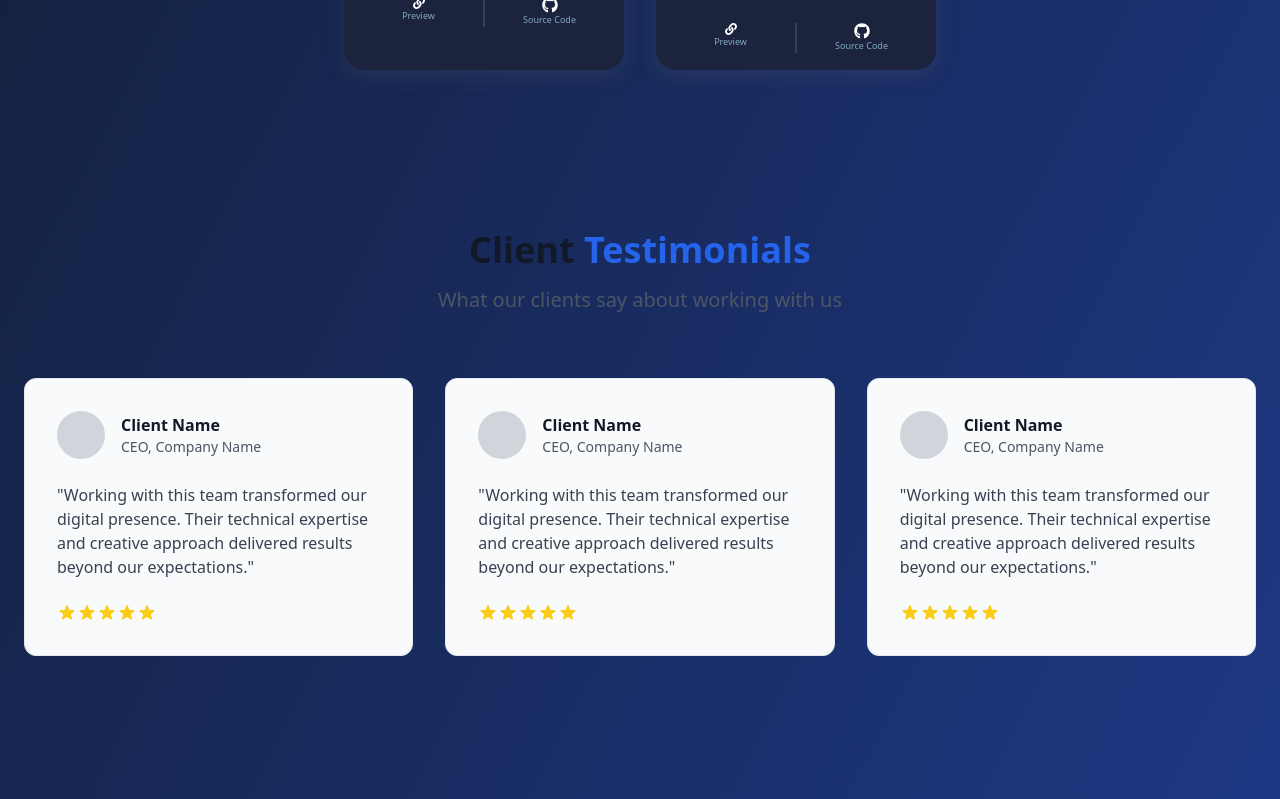
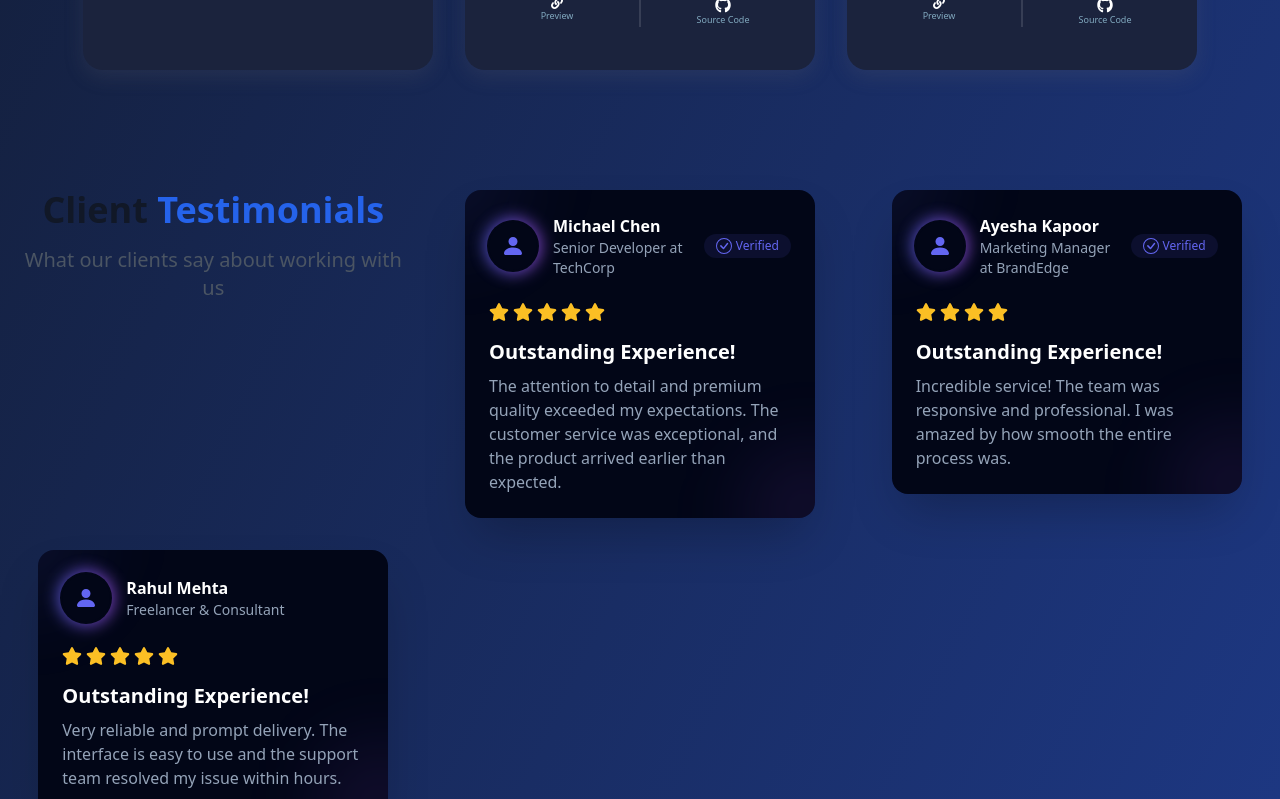
Before and after one commit to somu46/rayndi, a React (Create React App) app: page /work in a window 1280 px wide. Shown: the part 1460-2259 px from the top of the page. Built offline with nearby package versions, Linux system fonts and the light colour scheme.

Commit message:
`Refactor UI components and pages with minor styling changes`

```diff
--- a/src/App.js
+++ b/src/App.js
@@ -5,7 +5,7 @@ import Home from './Components/Home/Home';
 
 function App() {
   return (
-    <div className="App">
+    <div className="App p-2">
     {/* <NavBar/> */}
     <Home/>
     {/* <Footer/> */}
--- a/src/Components/UIVerse/EmployeeCard.js
+++ b/src/Components/UIVerse/EmployeeCard.js
@@ -3,7 +3,7 @@ import { FaXTwitter, FaGithub, FaLinkedin } from 'react-icons/fa6';
 
 const Card = ({ member }) => {
   return (
-    <div className="w-[250px] h-[250px] bg-red-600 rounded-[32px] p-[3px] relative shadow-[0px_70px_30px_-50px_rgba(96,75,74,0.19)] transition-all duration-500 ease-in-out group hover:rounded-tl-[55px]">
+    <div className="mx-auto w-[250px] h-[250px] bg-transparent rounded-[32px] p-[3px] relative shadow-[0px_70px_30px_-50px_rgba(96,75,74,0.19)] transition-all duration-500 ease-in-out group hover:rounded-tl-[55px]">
       <div className="absolute w-[calc(100%-6px)] h-[calc(100%-6px)] top-[3px] left-[3px] rounded-[29px] z-[1] overflow-hidden transition-all duration-500 ease-in-out delay-200 group-hover:w-[100px] group-hover:h-[100px] group-hover:top-[10px] group-hover:left-[10px] group-hover:rounded-full group-hover:z-[3] group-hover:border-[7px] border-blue-700 group-hover:shadow-[0px_5px_5px_0px_rgba(96,75,74,0.19)]">
         <img
           src={member.image}
--- /dev/null
+++ b/src/Components/UIVerse/FeedbackCard.js
@@ -0,0 +1,101 @@
+import React from 'react';
+import { FaStar } from 'react-icons/fa';
+import { BsCheckCircle, BsFillPersonFill } from 'react-icons/bs';
+import { motion } from 'framer-motion';
+
+const testimonials = [
+  {
+    name: 'Michael Chen',
+    role: 'Senior Developer at TechCorp',
+    review:
+      'The attention to detail and premium quality exceeded my expectations. The customer service was exceptional, and the product arrived earlier than expected.',
+    rating: 5,
+    verified: true,
+  },
+  {
+    name: 'Ayesha Kapoor',
+    role: 'Marketing Manager at BrandEdge',
+    review:
+      'Incredible service! The team was responsive and professional. I was amazed by how smooth the entire process was.',
+    rating: 4,
+    verified: true,
+  },
+  {
+    name: 'Rahul Mehta',
+    role: 'Freelancer & Consultant',
+    review:
+      'Very reliable and prompt delivery. The interface is easy to use and the support team resolved my issue within hours.',
+    rating: 5,
+    verified: false,
+  },
+];
+
+const Card = () => {
+  return (
+    <div className="grid grid-cols-1 md:grid-cols-2 xl:grid-cols-3 gap-8 py-10 px-4">
+                  <motion.div
+            initial={{ opacity: 0 }}
+            whileInView={{ opacity: 1 }}
+            transition={{ duration: 0.8 }}
+            viewport={{ once: true }}
+            className="text-center mb-16"
+          >
+            <h2 className="text-4xl font-bold mb-4 text-gray-900">
+              Client <span className="text-blue-600">Testimonials</span>
+            </h2>
+            <p className="text-xl text-gray-600 max-w-2xl mx-auto">
+              What our clients say about working with us
+            </p>
+          </motion.div>
+      {testimonials.map((item, index) => (
+        <div key={index} className="group relative w-[350px] mx-auto">
+          <div className="relative overflow-hidden rounded-2xl bg-slate-950 shadow-2xl transition-all duration-300 hover:-translate-y-1 hover:shadow-indigo-500/10">
+            {/* Glowing background circles */}
+            <div className="absolute -left-16 -top-16 h-32 w-32 rounded-full bg-gradient-to-br from-indigo-500/20 to-purple-500/0 blur-2xl transition-all duration-500 group-hover:scale-150 group-hover:opacity-70" />
+            <div className="absolute -right-16 -bottom-16 h-32 w-32 rounded-full bg-gradient-to-br from-purple-500/20 to-indigo-500/0 blur-2xl transition-all duration-500 group-hover:scale-150 group-hover:opacity-70" />
+
+            {/* Card Content */}
+            <div className="relative p-6">
+              {/* User Info */}
+              <div className="flex items-center gap-4 mb-6">
+                <div className="group/avatar relative">
+                  <div className="absolute -inset-1 rounded-full bg-gradient-to-r from-indigo-500 to-purple-500 opacity-75 blur transition-all duration-300 group-hover/avatar:opacity-100" />
+                  <div className="relative h-12 w-12 rounded-full bg-slate-950 ring-2 ring-slate-950 flex items-center justify-center">
+                    <BsFillPersonFill className="h-6 w-6 text-indigo-500" />
+                  </div>
+                </div>
+                <div>
+                  <h4 className="font-semibold text-white">{item.name}</h4>
+                  <p className="text-sm text-slate-400">{item.role}</p>
+                </div>
+                {item.verified && (
+                  <div className="ml-auto">
+                    <div className="flex items-center gap-1 rounded-full bg-indigo-500/10 px-3 py-1">
+                      <BsCheckCircle className="h-4 w-4 text-indigo-500" />
+                      <span className="text-xs font-medium text-indigo-500">Verified</span>
+                    </div>
+                  </div>
+                )}
+              </div>
+
+              {/* Rating */}
+              <div className="flex items-center gap-1 mb-4">
+                {[...Array(item.rating)].map((_, i) => (
+                  <FaStar key={i} className="h-5 w-5 text-amber-400" />
+                ))}
+              </div>
+
+              {/* Review Content */}
+              <div className="space-y-2">
+                <h3 className="text-xl font-semibold text-white">Outstanding Experience!</h3>
+                <p className="text-slate-400">{item.review}</p>
+              </div>
+            </div>
+          </div>
+        </div>
+      ))}
+    </div>
+  );
+};
+
+export default Card;
--- a/src/Components/UIVerse/ProjectsCard.js
+++ b/src/Components/UIVerse/ProjectsCard.js
@@ -5,7 +5,7 @@ const Card = ({ project = {} }) => {
   const { image, title, tags, link, github, description } = project;
 
   return (
-    <div className="w-[280px] h-[360px] perspective">
+    <div className="w-[350px] h-[360px] perspective">
       <div className="relative w-full h-full transition-transform duration-700 transform-style-preserve-3d group hover:rotate-y-180">
         {/* Front Side */}
         <div className="absolute w-full h-full backface-hidden rounded-[20px] bg-[#1b233d] p-[5px] shadow-[rgba(100,100,111,0.2)_0px_7px_20px_0px]">
--- a/src/Pages/About/About.jsx
+++ b/src/Pages/About/About.jsx
@@ -198,8 +198,8 @@ const AboutPage = () => {
       </section>
 
       {/* Team */}
-      <section className="py-20">
-        <div className="container mx-auto px-6">
+      <section className="py-20 ">
+        <div className="container mx-auto px-6 ">
           <motion.div
             initial={{ opacity: 0, y: 20 }}
             whileInView={{ opacity: 1, y: 0 }}
@@ -215,7 +215,7 @@ const AboutPage = () => {
             </p>
           </motion.div>
 
-          <div className="grid grid-cols-1 sm:grid-cols-2 lg:grid-cols-4 gap-8">
+          <div className="grid grid-cols-1 sm:grid-cols-2 lg:grid-cols-4 gap-8 ">
             {teamMembers.map((member, index) => (
               <EmployeeCard
                 key={index}
--- a/src/Pages/Work/Work.jsx
+++ b/src/Pages/Work/Work.jsx
@@ -3,6 +3,7 @@ import {  FiFilter } from "react-icons/fi";
 import { useState, useEffect } from "react";
 import demo from "../../Assets/coding.webp";
 import ProjectsCard from "../../Components/UIVerse/ProjectsCard"
+import FeedbackCard from "../../Components/UIVerse/FeedbackCard"
 const WorkPage = () => {
   // Projects data
   const projects = [
@@ -204,56 +205,7 @@ const WorkPage = () => {
 
 
       {/* Testimonials */}
-      <section className="py-20">
-        <div className="container mx-auto px-6 z-10">
-          <motion.div
-            initial={{ opacity: 0 }}
-            whileInView={{ opacity: 1 }}
-            transition={{ duration: 0.8 }}
-            viewport={{ once: true }}
-            className="text-center mb-16"
-          >
-            <h2 className="text-4xl font-bold mb-4 text-gray-900">
-              Client <span className="text-blue-600">Testimonials</span>
-            </h2>
-            <p className="text-xl text-gray-600 max-w-2xl mx-auto">
-              What our clients say about working with us
-            </p>
-          </motion.div>
-
-          <div className="grid grid-cols-1 md:grid-cols-3 gap-8">
-            {[1, 2, 3].map((item) => (
-              <motion.div
-                key={item}
-                initial={{ opacity: 0, y: 20 }}
-                whileInView={{ opacity: 1, y: 0 }}
-                transition={{ duration: 0.5, delay: item * 0.1 }}
-                viewport={{ once: true }}
-                whileHover={{ y: -5 }}
-                className="bg-gray-50 p-8 rounded-xl border border-gray-200"
-              >
-                <div className="flex items-center mb-6">
-                  <div className="w-12 h-12 rounded-full bg-gray-300 mr-4"></div>
-                  <div>
-                    <h4 className="font-bold text-gray-900">Client Name</h4>
-                    <p className="text-sm text-gray-600">CEO, Company Name</p>
-                  </div>
-                </div>
-                <p className="text-gray-700 mb-6">
-                  "Working with this team transformed our digital presence. Their technical expertise and creative approach delivered results beyond our expectations."
-                </p>
-                <div className="flex">
-                  {[...Array(5)].map((_, i) => (
-                    <svg key={i} className="w-5 h-5 text-yellow-400" fill="currentColor" viewBox="0 0 20 20">
-                      <path d="M9.049 2.927c.3-.921 1.603-.921 1.902 0l1.07 3.292a1 1 0 00.95.69h3.462c.969 0 1.371 1.24.588 1.81l-2.8 2.034a1 1 0 00-.364 1.118l1.07 3.292c.3.921-.755 1.688-1.54 1.118l-2.8-2.034a1 1 0 00-1.175 0l-2.8 2.034c-.784.57-1.838-.197-1.539-1.118l1.07-3.292a1 1 0 00-.364-1.118L2.98 8.72c-.783-.57-.38-1.81.588-1.81h3.461a1 1 0 00.951-.69l1.07-3.292z" />
-                    </svg>
-                  ))}
-                </div>
-              </motion.div>
-            ))}
-          </div>
-        </div>
-      </section>
+      <FeedbackCard/>
 
       {/* CTA */}
       <section className="py-28 text-white">
```
Also changed, not shown: 1 other file (tests, documents, lock files or other folders).
